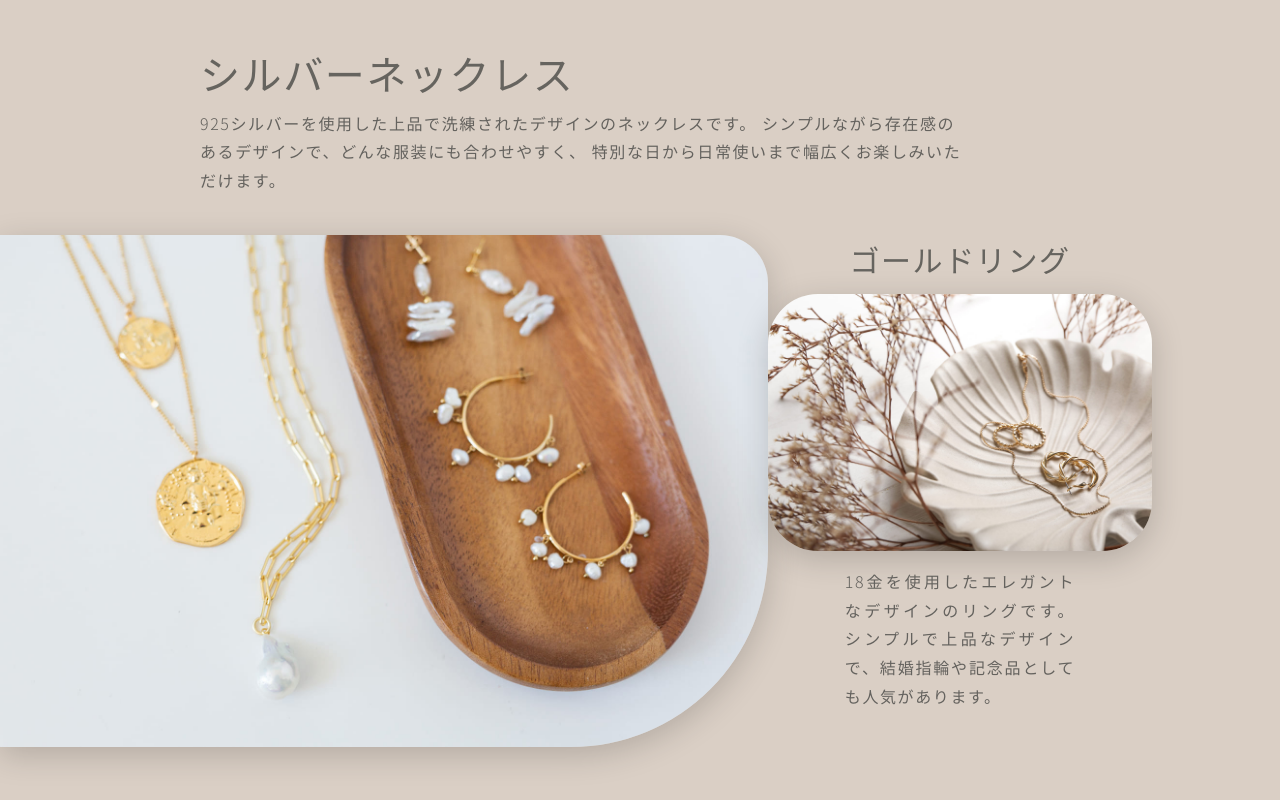
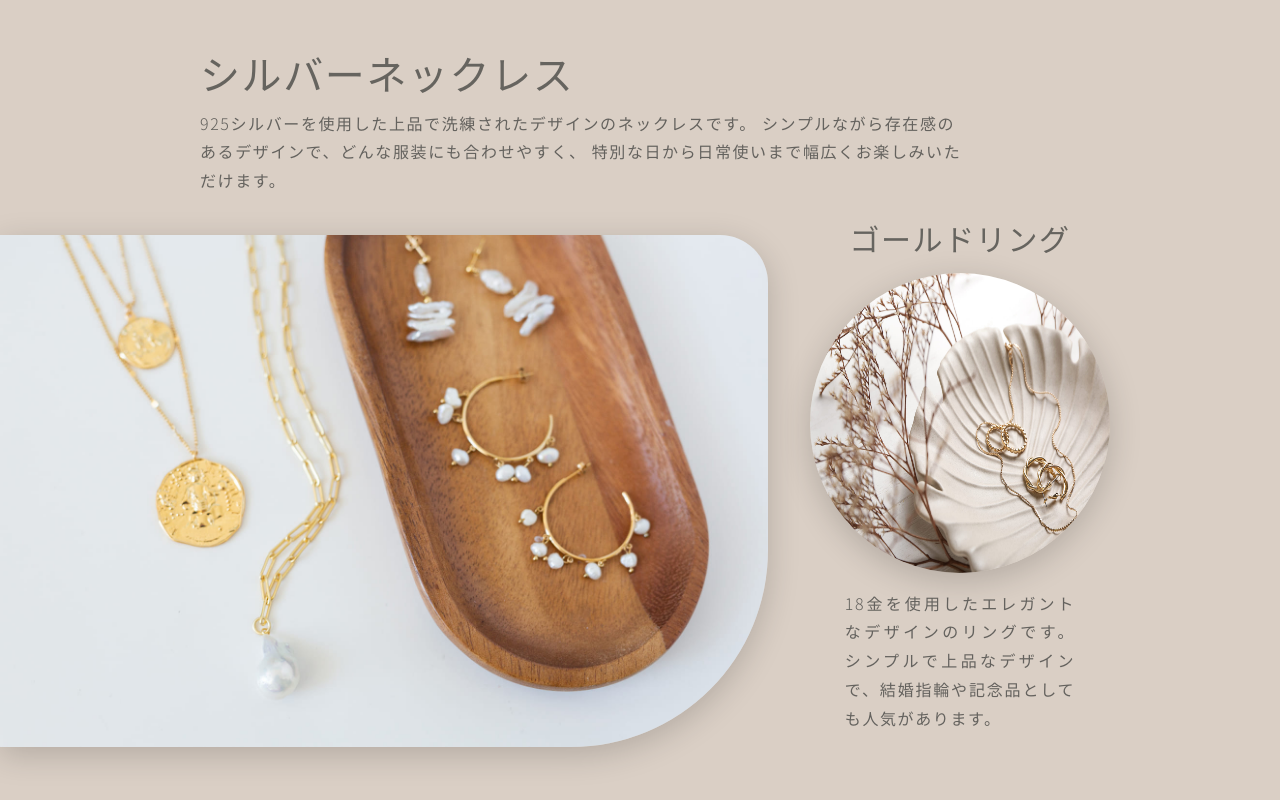
Before and after one commit to ueno-ueno/product, a plain HTML site: page index.html in a window 1280 px wide. Shown: the part 1828-2628 px from the top of the page. Drawn offline with nearby package versions, Linux system fonts and the light colour scheme; some packages are replaced by stand-ins of ours; a web font is replaced by a local one.

Commit message:
animation調整

```diff
--- a/index.html
+++ b/index.html
@@ -162,7 +162,7 @@
 
             <div class="case__leftImgArea">
               <img class="case__leftImg slideLeft" src="img/01.jpg" alt="" loading="lazy">
-              <div class="img-cover"></div>
+              <!-- <div class="img-cover"></div> -->
             </div>
           </figure>
 
@@ -171,8 +171,8 @@
               <h4 class="case__rightTitle fade">
                 ゴールドリング
               </h4>
-              <div class="case__rightImgArea slideRight">
-                <img class="case__rightImg" src="img/04.jpg" alt="" loading="lazy">
+              <div class="case__rightImgArea">
+                <img class="case__rightImg slideRight" src="img/04.jpg" alt="" loading="lazy">
               </div>
               <figcaption class="case__rightText fade">
                 18金を使用したエレガントなデザインのリングです。
--- a/js/script.js
+++ b/js/script.js
@@ -141,12 +141,12 @@ slideLeft.forEach((leftEl, i) => {
       const tl = gsap.timeline();
       tl.fromTo(
         leftEl,
-        { x: -50, opacity: 0},
+        { x: -100, opacity: 0},
         { x: 0, opacity: 1, duration: 1.5, ease: 'expo.power4' }
       )
       .fromTo(
         rightEl,
-        { x: 50, opacity: 0 },
+        { x: 100, opacity: 0 },
         { x: 0, opacity: 1, duration: 1, ease: 'expo.power4' },
         ">" // 左が終わったらすぐ右
       );
--- a/styles/style.scss
+++ b/styles/style.scss
@@ -496,8 +496,9 @@ a:hover {
 }
 
 .case__rightImg {
-  width: 450px;
-  border-radius: 50px;
+  width: 300px;
+  aspect-ratio: 1/1;
+  border-radius: 800px;
   margin-bottom: 16px;
   box-shadow: 0 8px 32px rgba(0, 0, 0, 0.18);
 }
```
Also changed, not shown: styles/style.css.
